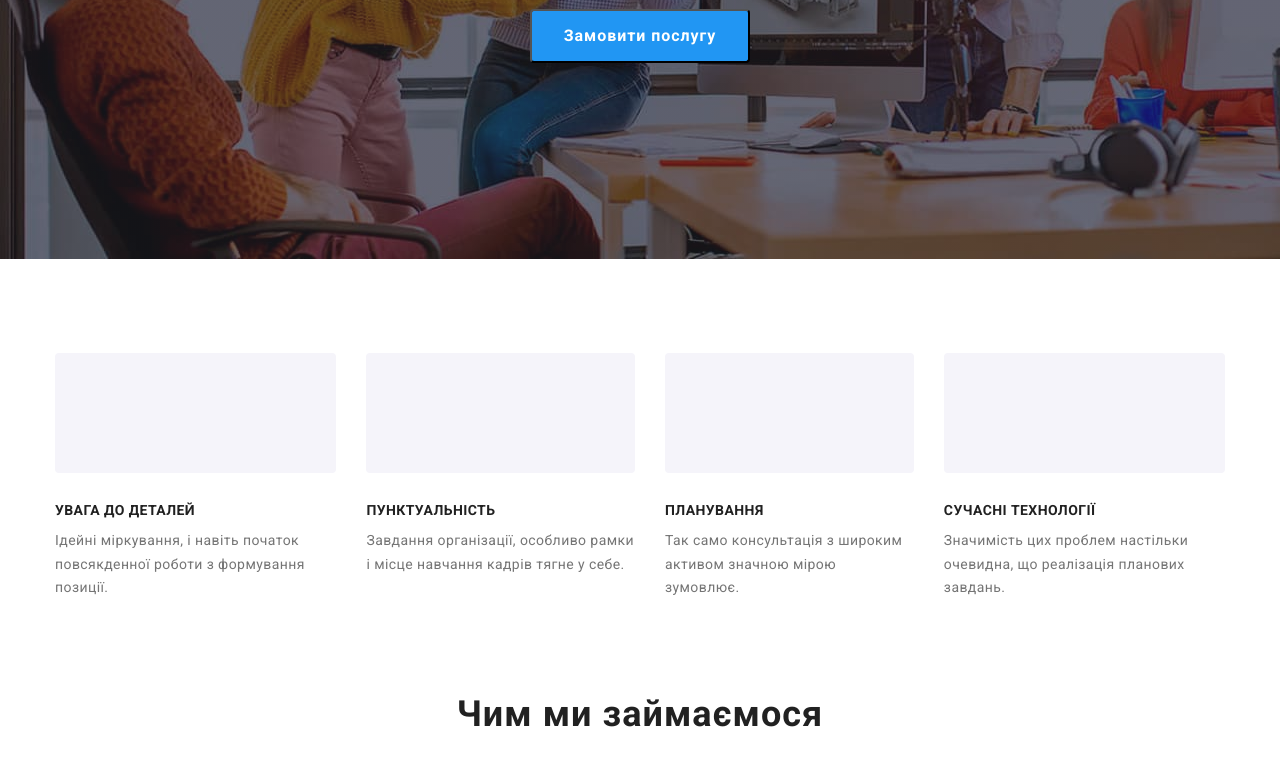
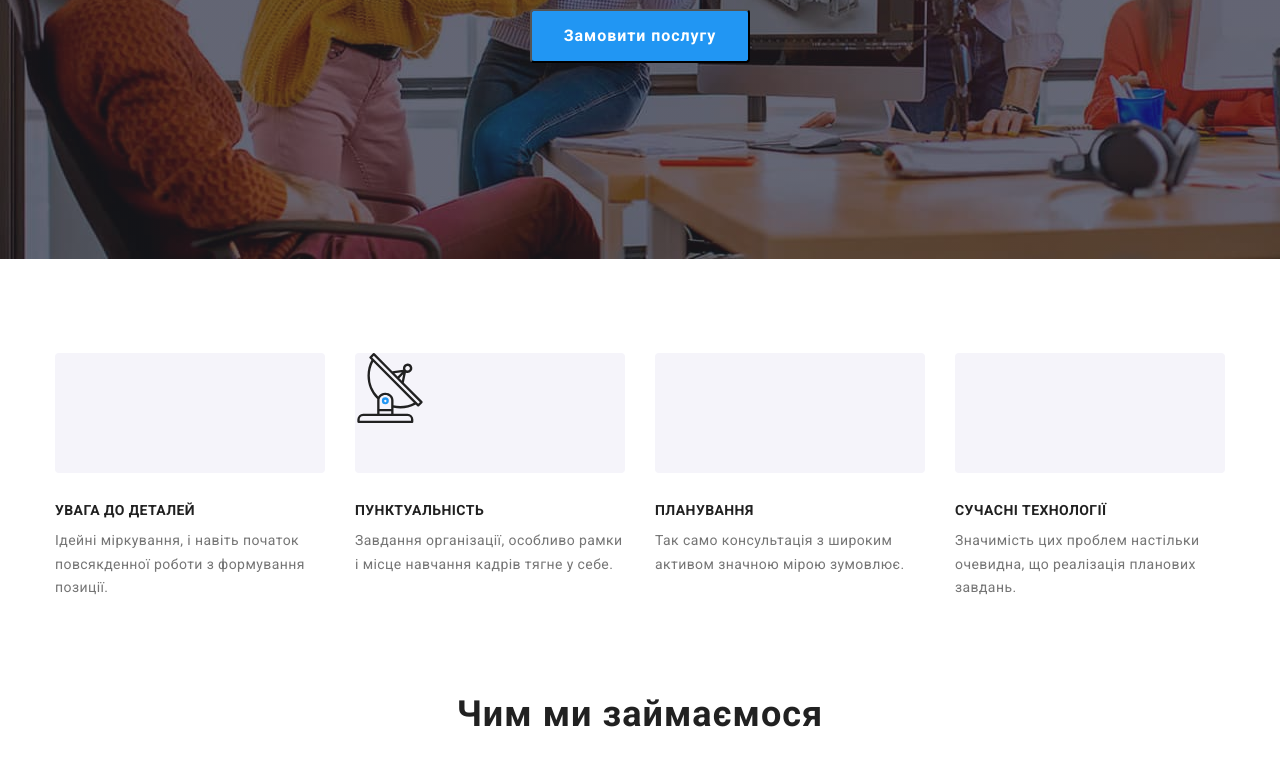
Before and after one commit to gambel1/goit-markup-hw-04, a plain HTML site: page index.html in a window 1280 px wide. Shown: the part 421-1204 px from the top of the page. Drawn offline with nearby package versions, Linux system fonts and the light colour scheme.

Commit message:
Добавил иконки команды и преимуществ

```diff
--- a/css/styles.css
+++ b/css/styles.css
@@ -210,21 +210,18 @@ nav li:last-child {
 .features-list li:last-child {
    margin-right: 0%;
 }
+.features-information {
+   margin-bottom: 30px;
+   width: 270px;
+   height: 120px;
+   background: #F5F4FA;
+   border-radius: 4px;
+}
+.features-icon {
+   width: 70px;
+   height: 70px;
+}
 
-.features-group::before {
-   display: block;
-   content: "";
-   margin-bottom: 30px;
-   height: 120px;
-
-   border-radius: 4px;
-   background: #F5F4FA;
-   background-repeat: no-repeat;
-   background-position: center;
-}
-.features-group:nth-child(1)::before {
-   background-image: url(../images/Group.svg);
-}
 .features-title {
    margin-bottom: 10px;
 
--- a/index.html
+++ b/index.html
@@ -78,7 +78,10 @@
             </h2>
 
             <ul class="features-list">
-                <li class="features-group">
+                <li>
+                    <div class="features-information">
+
+                    </div>
                     <h3 class="features-title">
                 Увага до деталей
                     </h3>
@@ -88,7 +91,16 @@
 
                 </li>
 
-                <li class="features-group">
+                <li>
+                    <div class="features-information">
+                        <a href="">
+                            <svg class="features-icon">
+                                <use href="./images/icons.svg#icon-antenna">
+
+                                </use>
+                            </svg>
+                        </a>
+                    </div>
                     <h3 class="features-title">
                     Пунктуальність
                     </h3>
@@ -97,7 +109,10 @@
                         </p>
                 </li>
 
-                <li class="features-group">
+                <li>
+                    <div class="features-information">
+
+                    </div>
                     <h3 class="features-title">
                     Планування
                     </h3>
@@ -106,7 +121,10 @@
                         </p>
                 </li>
 
-                <li class="features-group">
+                <li>
+                    <div class="features-information">
+
+                    </div>
                     <h3 class="features-title">
                     Сучасні технології
                     </h3>
```
